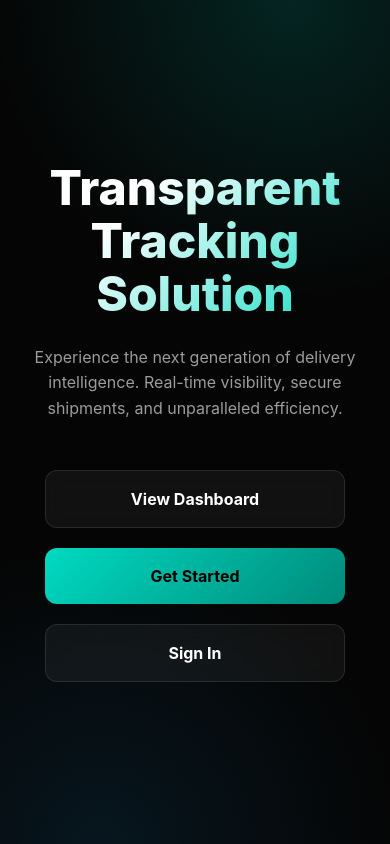
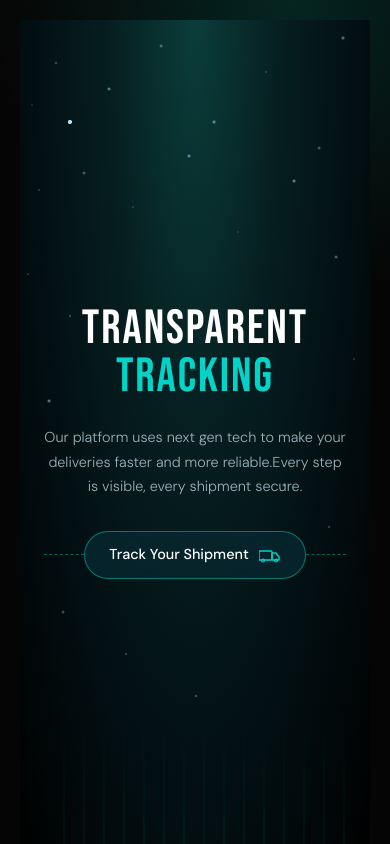
Before and after one commit to Navin-xmr/navin-frontend, a React (Vite) app in the folder frontend/: page / in a window 390 px wide. Shown: the top 844 px of the page. Built offline with nearby package versions, Linux system fonts and the light colour scheme.

Commit message:
feat: implement responsive hero section

```diff
--- /dev/null
+++ b/frontend/src/LandingPage/sections/Hero/Hero.css
@@ -0,0 +1,208 @@
+
+@import url('https://fonts.googleapis.com/css2?family=Bebas+Neue&family=DM+Sans:wght@300;400;500&display=swap');
+
+*,
+*::before,
+*::after {
+  box-sizing: border-box;
+  margin: 0;
+  padding: 0;
+}
+
+.hero {
+  position: relative;
+  width: 100%;
+  min-height: 100vh;
+  background: radial-gradient(ellipse at 50% 0%, #0a3d3a 0%, #061e20 35%, #020d10 70%, #000 100%);
+  display: flex;
+  align-items: center;
+  justify-content: center;
+  overflow: hidden;
+  font-family: 'DM Sans', sans-serif;
+}
+
+/* ── STARFIELD ── */
+.hero__stars {
+  position: absolute;
+  inset: 0;
+  pointer-events: none;
+  z-index: 0;
+}
+
+.hero__star {
+  position: absolute;
+  width: 2px;
+  height: 2px;
+  border-radius: 50%;
+  background: rgba(180, 230, 255, 0.6);
+  animation: twinkle var(--d, 3s) ease-in-out infinite var(--delay, 0s);
+}
+
+/* Scatter stars pseudo-randomly using nth-child */
+.hero__star:nth-child(1)  { top:  5%; left: 10%; --d: 2.5s; --delay: 0.1s; }
+.hero__star:nth-child(2)  { top:  8%; left: 25%; --d: 3.2s; --delay: 0.5s; }
+.hero__star:nth-child(3)  { top:  3%; left: 40%; --d: 2.8s; --delay: 0.8s; }
+.hero__star:nth-child(4)  { top: 12%; left: 55%; --d: 3.5s; --delay: 0.2s; }
+.hero__star:nth-child(5)  { top:  6%; left: 70%; --d: 2.2s; --delay: 1.0s; }
+.hero__star:nth-child(6)  { top: 15%; left: 85%; --d: 3.0s; --delay: 0.4s; }
+.hero__star:nth-child(7)  { top: 20%; left:  5%; --d: 2.6s; --delay: 0.7s; }
+.hero__star:nth-child(8)  { top: 18%; left: 18%; --d: 3.1s; --delay: 0.3s; }
+.hero__star:nth-child(9)  { top: 22%; left: 32%; --d: 2.4s; --delay: 0.9s; }
+.hero__star:nth-child(10) { top: 16%; left: 48%; --d: 3.3s; --delay: 0.6s; }
+.hero__star:nth-child(11) { top: 25%; left: 62%; --d: 2.7s; --delay: 0.1s; }
+.hero__star:nth-child(12) { top: 19%; left: 78%; --d: 3.4s; --delay: 0.5s; }
+.hero__star:nth-child(13) { top: 30%; left:  2%; --d: 2.3s; --delay: 0.8s; }
+.hero__star:nth-child(14) { top: 35%; left: 14%; --d: 3.0s; --delay: 0.2s; }
+.hero__star:nth-child(15) { top: 28%; left: 90%; --d: 2.9s; --delay: 0.7s; }
+.hero__star:nth-child(16) { top: 40%; left: 95%; --d: 2.5s; --delay: 0.4s; }
+.hero__star:nth-child(17) { top: 45%; left:  8%; --d: 3.2s; --delay: 1.1s; }
+.hero__star:nth-child(18) { top: 50%; left: 20%; --d: 2.8s; --delay: 0.3s; }
+.hero__star:nth-child(19) { top: 55%; left: 75%; --d: 3.1s; --delay: 0.6s; }
+.hero__star:nth-child(20) { top: 60%; left: 88%; --d: 2.6s; --delay: 0.9s; }
+.hero__star:nth-child(21) { top:  2%; left: 92%; --d: 3.3s; --delay: 0.2s; }
+.hero__star:nth-child(22) { top: 10%; left:  3%; --d: 2.4s; --delay: 0.7s; }
+.hero__star:nth-child(23) { top: 70%; left: 12%; --d: 2.9s; --delay: 0.5s; }
+.hero__star:nth-child(24) { top: 75%; left: 30%; --d: 3.0s; --delay: 0.1s; }
+.hero__star:nth-child(25) { top: 80%; left: 50%; --d: 2.7s; --delay: 0.8s; }
+.hero__star:nth-child(n+26) {
+  top: calc(var(--n, 1) * 7% + 5%);
+  left: calc(var(--n, 1) * 11% + 3%);
+  --d: 3s;
+  --delay: 0.4s;
+}
+
+@keyframes twinkle {
+  0%, 100% { opacity: 0.3; transform: scale(1); }
+  50%       { opacity: 1;   transform: scale(1.4); }
+}
+
+/* ── BUILDING SILHOUETTES (bottom decoration) ── */
+.hero__buildings {
+  position: absolute;
+  bottom: 0;
+  left: 50%;
+  transform: translateX(-50%);
+  width: 300px;
+  height: 160px;
+  pointer-events: none;
+  z-index: 0;
+  background:
+    /* thin vertical lines suggesting buildings */
+    repeating-linear-gradient(
+      to right,
+      transparent 0px,
+      transparent 18px,
+      rgba(0, 180, 160, 0.15) 18px,
+      rgba(0, 180, 160, 0.15) 20px
+    );
+  -webkit-mask-image: linear-gradient(to top, rgba(0,0,0,0.5) 0%, transparent 100%);
+  mask-image: linear-gradient(to top, rgba(0,0,0,0.5) 0%, transparent 100%);
+}
+
+/* ── MAIN CONTENT ── */
+.hero__container {
+  position: relative;
+  z-index: 1;
+  display: flex;
+  flex-direction: column;
+  align-items: center;
+  text-align: center;
+  gap: 24px;
+  padding: 0 24px;
+  max-width: 900px;
+  width: 100%;
+}
+
+/* ── HEADLINE ── */
+.hero__headline {
+  font-family: 'Bebas Neue', sans-serif;
+  font-size: clamp(3rem, 9vw, 7rem);
+  font-weight: 400;
+  letter-spacing: 0.04em;
+  line-height: 1;
+  color: #ffffff;
+}
+
+.hero__headline-accent {
+  color: #00d4c8;
+}
+
+/* ── SUBHEADLINE ── */
+.hero__subheadline {
+  font-size: clamp(0.9rem, 2vw, 1.05rem);
+  font-weight: 300;
+  line-height: 1.7;
+  color: rgba(200, 230, 240, 0.75);
+  max-width: 580px;
+}
+
+/* ── CTA ROW ── */
+.hero__cta-wrapper {
+  display: flex;
+  align-items: center;
+  gap: 0;
+  margin-top: 8px;
+  width: 100%;
+  justify-content: center;
+}
+
+/* dashed lines */
+.hero__dash {
+  flex: 1;
+  max-width: 200px;
+  height: 1px;
+  border-top: 1.5px dashed rgba(0, 180, 160, 0.5);
+}
+
+/* ── CTA BUTTON ── */
+.hero__cta {
+  display: inline-flex;
+  align-items: center;
+  gap: 10px;
+  padding: 14px 32px;
+  background: rgba(8, 40, 50, 0.75);
+  color: #ffffff;
+  font-family: 'DM Sans', sans-serif;
+  font-size: 1rem;
+  font-weight: 500;
+  text-decoration: none;
+  border: 1.5px solid rgba(0, 180, 160, 0.6);
+  border-radius: 50px;
+  cursor: pointer;
+  transition: background 0.25s ease, border-color 0.25s ease, box-shadow 0.25s ease, transform 0.2s ease;
+  white-space: nowrap;
+  backdrop-filter: blur(8px);
+}
+
+.hero__cta:hover {
+  background: rgba(0, 120, 110, 0.35);
+  border-color: #00d4c8;
+  box-shadow: 0 0 24px rgba(0, 212, 200, 0.3), inset 0 0 12px rgba(0, 212, 200, 0.08);
+  transform: translateY(-2px);
+}
+
+.hero__cta:focus-visible {
+  outline: 2px solid #00d4c8;
+  outline-offset: 4px;
+}
+
+.hero__cta-icon {
+  flex-shrink: 0;
+  color: #00d4c8;
+}
+
+/* ── RESPONSIVE ── */
+@media (max-width: 600px) {
+  .hero__subheadline br {
+    display: none;
+  }
+
+  .hero__dash {
+    max-width: 60px;
+  }
+
+  .hero__cta {
+    padding: 12px 24px;
+    font-size: 0.9rem;
+  }
+}
--- /dev/null
+++ b/frontend/src/LandingPage/sections/Hero/Hero.tsx
@@ -0,0 +1,56 @@
+import React from 'react';
+import './Hero.css';
+
+const Hero: React.FC = () => {
+  return (
+    <section className="hero">
+      {/* Starfield dots */}
+      <div className="hero__stars" aria-hidden="true">
+        {Array.from({ length: 80 }).map((_, i) => (
+          <span key={i} className="hero__star" />
+        ))}
+      </div>
+
+      {/* Bottom city/building lines decoration */}
+      <div className="hero__buildings" aria-hidden="true" />
+
+      <div className="hero__container">
+        <h1 className="hero__headline">
+          TRANSPARENT <span className="hero__headline-accent">TRACKING</span>
+        </h1>
+
+        <p className="hero__subheadline">
+          Our platform uses next gen tech to make your deliveries faster and more reliable.
+          <br />
+          Every step is visible, every shipment secure.
+        </p>
+
+        <div className="hero__cta-wrapper">
+          {}
+          <span className="hero__dash hero__dash--left" aria-hidden="true" />
+          <a href="#track" className="hero__cta">
+            Track Your Shipment
+            <svg
+              className="hero__cta-icon"
+              width="22"
+              height="16"
+              viewBox="0 0 22 16"
+              fill="none"
+              aria-hidden="true"
+              xmlns="http://www.w3.org/2000/svg"
+            >
+              {/* truck icon */}
+              <rect x="0" y="4" width="13" height="9" rx="1" stroke="currentColor" strokeWidth="1.4" />
+              <path d="M13 6h4l3 4v3h-7V6Z" stroke="currentColor" strokeWidth="1.4" strokeLinejoin="round" />
+              <circle cx="4" cy="13.5" r="1.5" stroke="currentColor" strokeWidth="1.2" />
+              <circle cx="17" cy="13.5" r="1.5" stroke="currentColor" strokeWidth="1.2" />
+            </svg>
+          </a>
+          <span className="hero__dash hero__dash--right" aria-hidden="true" />
+        </div>
+      </div>
+    </section>
+  );
+};
+
+export default Hero;
--- a/frontend/src/pages/Home/Home.tsx
+++ b/frontend/src/pages/Home/Home.tsx
@@ -1,10 +1,12 @@
 import React from 'react';
 import { Link } from 'react-router-dom';
 import './Home.css';
+import Hero from '../../LandingPage/sections/Hero/Hero';
 
 const Home: React.FC = () => {
   return (
     <div className="home-container">
+      <Hero />
       <div className="home-content">
         <h1 className="home-title">
           Transparent <br /> Tracking Solution
```
Also changed, not shown: frontend/src/LandingPage/LandingPage.tsx (added, +14 -0 lines), frontend/public/images/hero image/hero.png (added).
